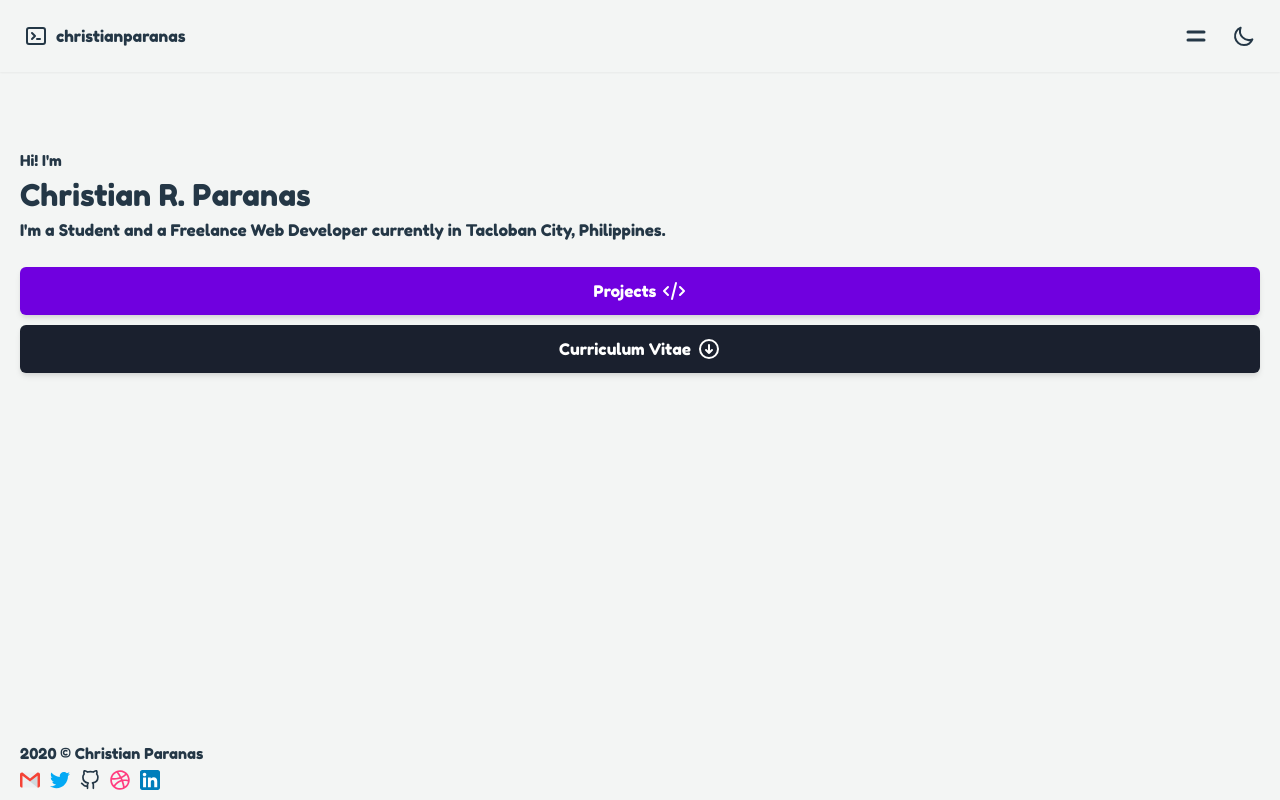
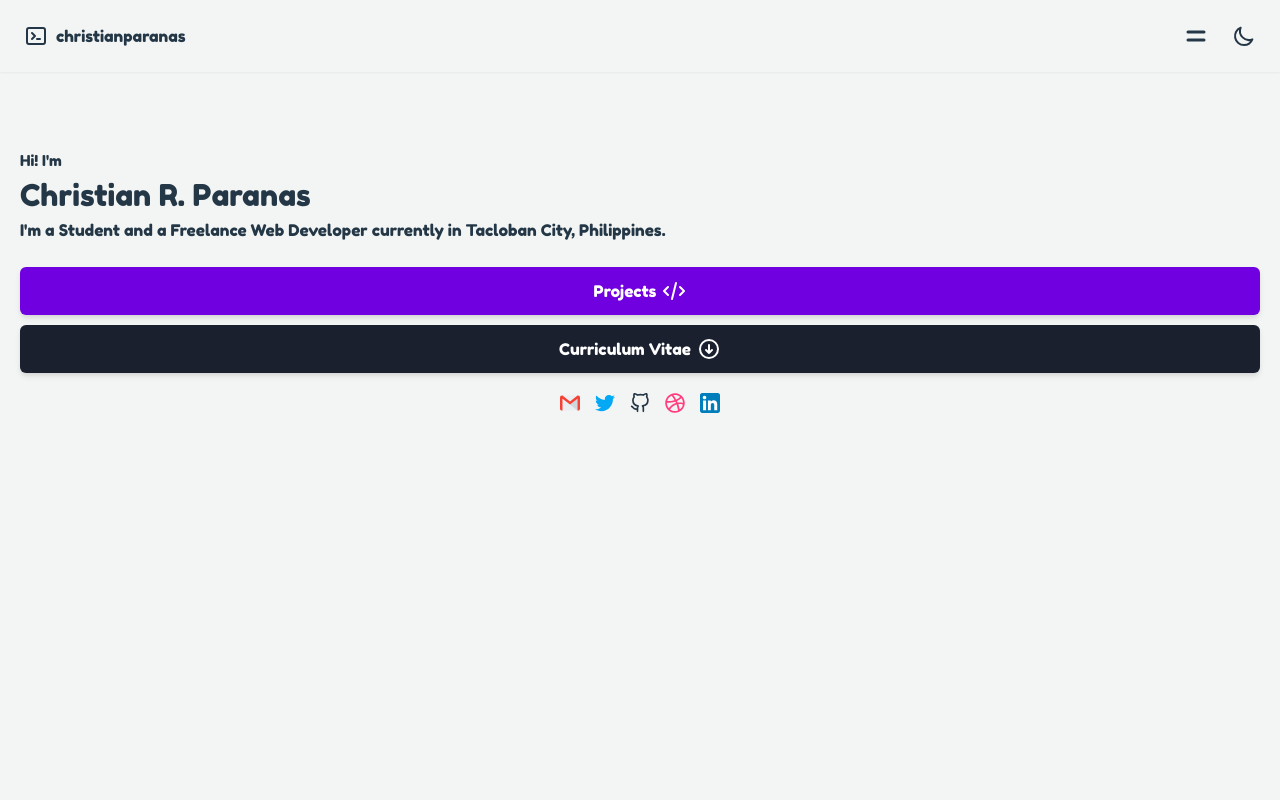
Before and after one commit to christianparanas/site, a Nuxt app: page / in a window 1280 px wide. Built offline with nearby package versions, Linux system fonts and the light colour scheme.

Commit message:
fix soc icons

```diff
--- a/components/Footer.vue
+++ b/components/Footer.vue
@@ -1,6 +1,5 @@
 <template>
    <div class="footer">
-        <div class="cre">2020 &copy Christian Paranas</div>
         <div class="reach">
            <a href="mailto:chrisparams@gmail.com" target="_blank" class="cursor-pointer">
                <svg version="1.1" id="Capa_1" xmlns="http://www.w3.org/2000/svg" xmlns:xlink="http://www.w3.org/1999/xlink" x="0px" y="0px"
@@ -82,9 +81,9 @@
 
 <style scoped>
    .footer {
-    position: fixed;
-    bottom: 0;
-    padding: 10px 0;
+    padding: 20px 0;
+    display: grid;
+    place-items: center;
   }
 
   .drb {
@@ -99,7 +98,7 @@
   .reach {
      display: grid;
      grid-template-columns: repeat(5, 20px);
-     grid-column-gap: 10px;
+     grid-column-gap: 15px;
   }
 
 
--- a/components/Nav.vue
+++ b/components/Nav.vue
@@ -13,10 +13,10 @@
             <path stroke-linecap="round" stroke-linejoin="round" stroke-width="3" d="M4 8h16M4 16h16" />
          </svg>
       </div>
-      <div v-if="toggleMode" @click="$colorMode.preference = 'light'; color = 'light'; toggleMode = !toggleMode" class="flex-initial w-10 p-1 border-4 border-transparent rounded-full cursor-pointer">
+      <div v-if="toggleMode" @click="$colorMode.preference = 'light'; toggleMode = !toggleMode" class="flex-initial w-10 p-1 border-4 border-transparent rounded-full cursor-pointer">
          <svg class="w-6 h-6" fill="none" stroke="currentColor" viewBox="0 0 24 24" xmlns="http://www.w3.org/2000/svg"><path stroke-linecap="round" stroke-linejoin="round" stroke-width="2" d="M12 3v1m0 16v1m9-9h-1M4 12H3m15.364 6.364l-.707-.707M6.343 6.343l-.707-.707m12.728 0l-.707.707M6.343 17.657l-.707.707M16 12a4 4 0 11-8 0 4 4 0 018 0z"></path></svg>
       </div>
-      <div v-else @click="$colorMode.preference = 'dark'; color = 'dark'; toggleMode = !toggleMode" class="flex-initial w-10 p-1 border-4 border-transparent rounded-full cursor-pointer">
+      <div v-else @click="$colorMode.preference = 'dark'; toggleMode = !toggleMode" class="flex-initial w-10 p-1 border-4 border-transparent rounded-full cursor-pointer">
          <svg class="w-6 h-6" fill="none" stroke="currentColor" viewBox="0 0 24 24" xmlns="http://www.w3.org/2000/svg"><path stroke-linecap="round" stroke-linejoin="round" stroke-width="2" d="M20.354 15.354A9 9 0 018.646 3.646 9.003 9.003 0 0012 21a9.003 9.003 0 008.354-5.646z"></path></svg>
       </div>
    </div>
@@ -28,7 +28,6 @@ export default {
    data() {
       return {
          toggleMode: false,
-         color: ""
       }
    }
 }
```
